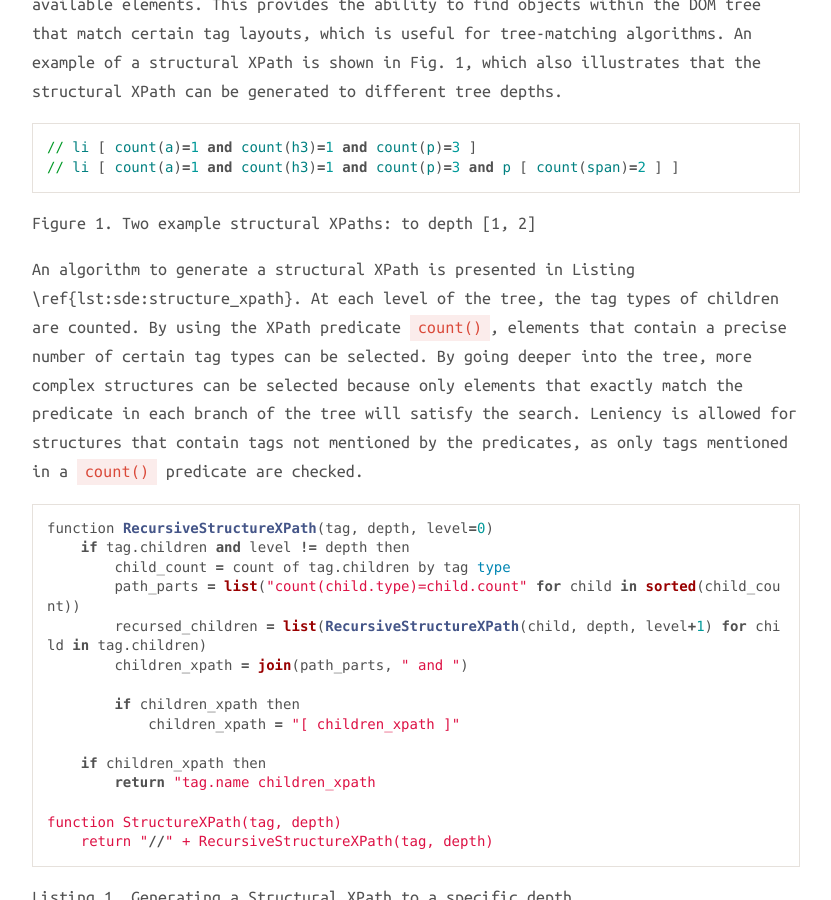
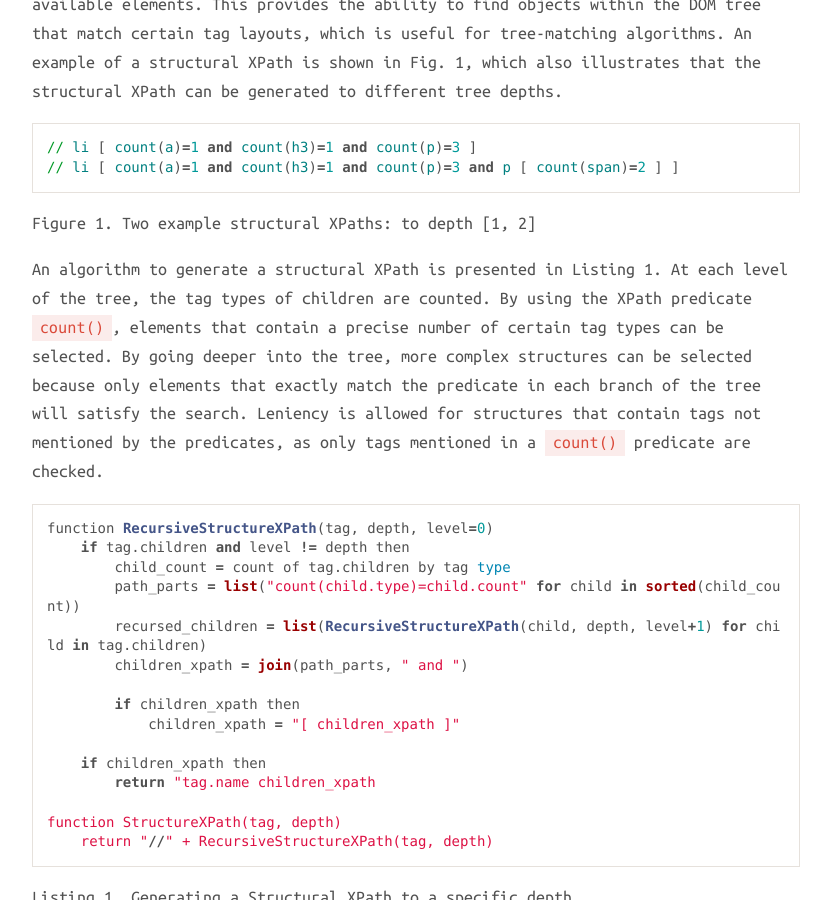
Before and after one commit to Murodese/Murodese, a Jekyll site: the page built from _posts/2015-04-16-xpath-scraping.md, in a window 1280 px wide and 900 px high, scrolled down 836 px. Shown: the whole window, without its empty margins (224-1055 px from the left). Built offline with Jekyll 4.4.1, drawn with Linux system fonts in a browser that asks for light colours; nearby versions of some CDN libraries; comment, search, counter and statistics services are not loaded.

Commit message:
fix a typo

```diff
--- a/_posts/2015-04-16-xpath-scraping.md
+++ b/_posts/2015-04-16-xpath-scraping.md
@@ -27,7 +27,7 @@ A structural XPath can locate elements in a DOM tree based on a minimal set of a
 {% endhighlight %}
 Figure 1. Two example structural XPaths: to depth [1, 2]
 
-An algorithm to generate a structural XPath is presented in Listing \ref{lst:sde:structure_xpath}. At each level of the tree, the tag types of children are counted. By using the XPath predicate `count()`, elements that contain a precise number of certain tag types can be selected. By going deeper into the tree, more complex structures can be selected because only elements that exactly match the predicate in each branch of the tree will satisfy the search. Leniency is allowed for structures that contain tags not mentioned by the predicates, as only tags mentioned in a `count()` predicate are checked.
+An algorithm to generate a structural XPath is presented in Listing 1. At each level of the tree, the tag types of children are counted. By using the XPath predicate `count()`, elements that contain a precise number of certain tag types can be selected. By going deeper into the tree, more complex structures can be selected because only elements that exactly match the predicate in each branch of the tree will satisfy the search. Leniency is allowed for structures that contain tags not mentioned by the predicates, as only tags mentioned in a `count()` predicate are checked.
 
 {% highlight python %}
 function RecursiveStructureXPath(tag, depth, level=0)
```
